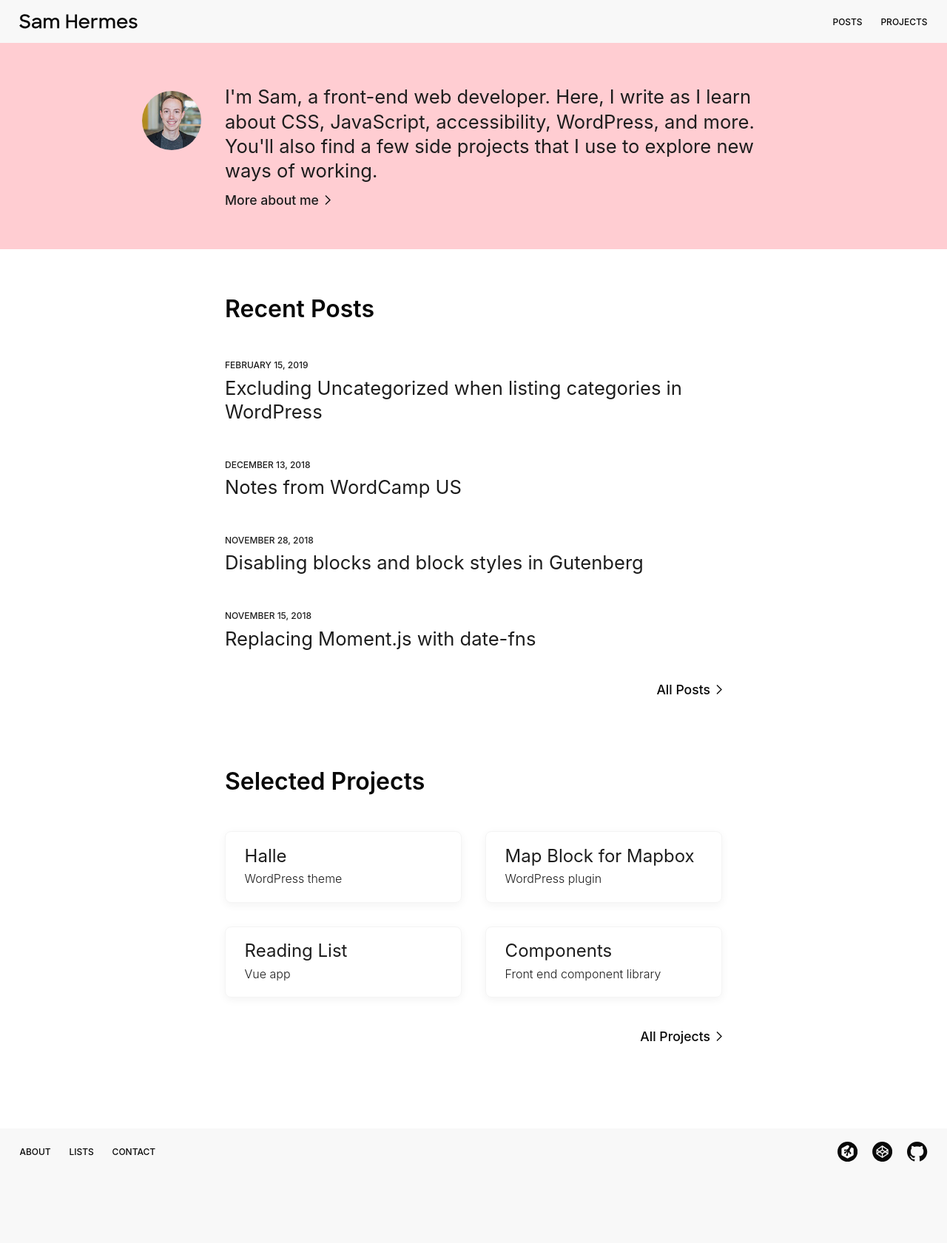
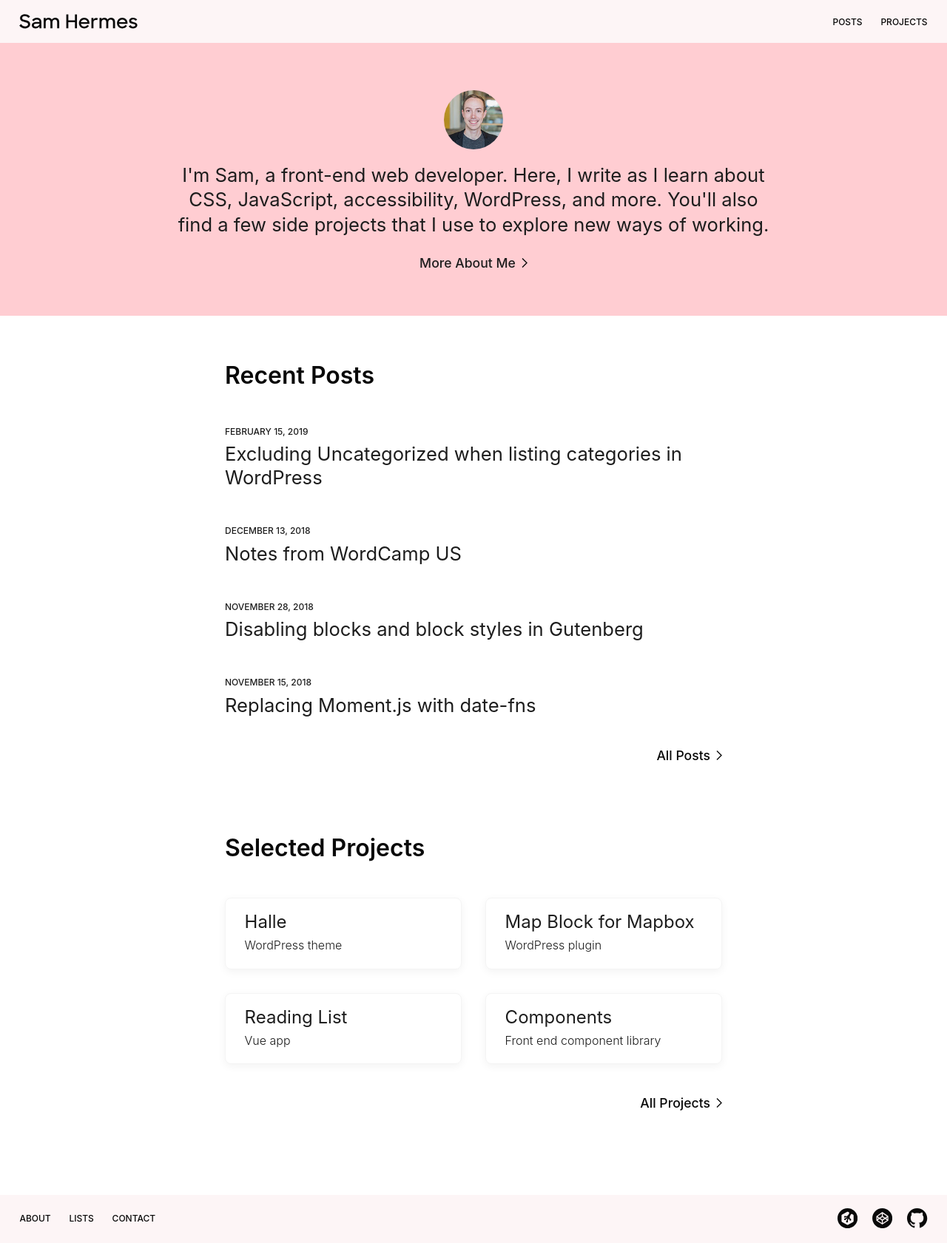
Before and after one commit to samhermes/samhermes.github.io, a Jekyll site: the page built from index.md, in a window 1280 px wide. Shown: the whole page at 74% size. Built offline with Jekyll 4.4.1, drawn with Linux system fonts in a browser that asks for light colours; before the commit the page ends 1591 px from its top, so only the background shows below that.

Commit message:
More pink!

```diff
--- a/_sass/_base.scss
+++ b/_sass/_base.scss
@@ -14,7 +14,7 @@
 body {
   font: $base-font-weight #{$base-font-size} $base-font-family;
   color: $text-color;
-  background: #f8f8f8;
+  background: #FDF5F6;
   -webkit-text-size-adjust: 100%;
 }
 
--- a/_sass/_home.scss
+++ b/_sass/_home.scss
@@ -7,14 +7,16 @@
         background: #FFCDD2;
 
         .intro-text {
-            max-width: 56em;
+            max-width: 50em;
             margin: 0 auto;
             padding: 2em 0 2.5em;
             width: 90%;
             position: relative;
 
-            @media screen and (min-width: 28.125em) {
-                padding: 3.5em 0;
+            @media screen and (min-width: 48em) {
+                padding: 4em 0 3.8em;
+                width: 80%;
+                text-align: center;
             }
         }
 
@@ -24,11 +26,9 @@
             margin-bottom: 1rem;
             border-radius: 50%;
 
-            @media screen and (min-width: 28.125em) {
-                position: absolute;
-                left: 0;
-                top: 3.75em;
-                margin: 0.3rem 0 0;
+            @media screen and (min-width: 48em) {
+                margin: 0 auto 1.1rem;
+                display: block;
             }
         }
 
@@ -38,19 +38,15 @@
             margin: 0 0 0.5em;
             line-height: 1.3;
 
-            @media screen and (min-width: 28.125em) {
+            @media screen and (min-width: 48em) {
+                margin: 0 0 1em;
                 font-size: 1.6rem;
-                margin-left: 7rem;
             }
         }
 
         .cta {
             font-size: 1.1rem;
             font-weight: 500;
-
-            @media screen and (min-width: 28.125em) {
-                margin-left: 7rem;
-            }
 
             &:hover {
                 text-decoration: underline;
--- a/index.md
+++ b/index.md
@@ -6,7 +6,7 @@
   <div class="intro-text">
     <img class="headshot" src="/img/samhermes.jpg" alt="Sam Hermes headshot">
     <p>I'm Sam, a front-end web developer. Here, I write as I learn about CSS, JavaScript, accessibility, WordPress, and more. You'll also find a few side projects that I use to explore new ways of working.</p>
-    <a class="cta" href="/about">More about me</a>
+    <a class="cta" href="/about">More About Me</a>
   </div>
 </div>
 
```
